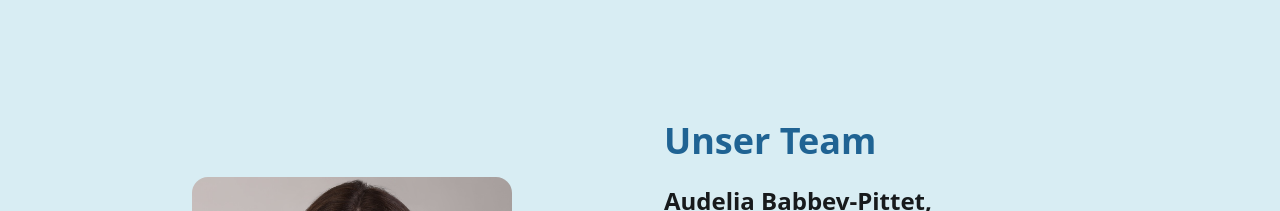
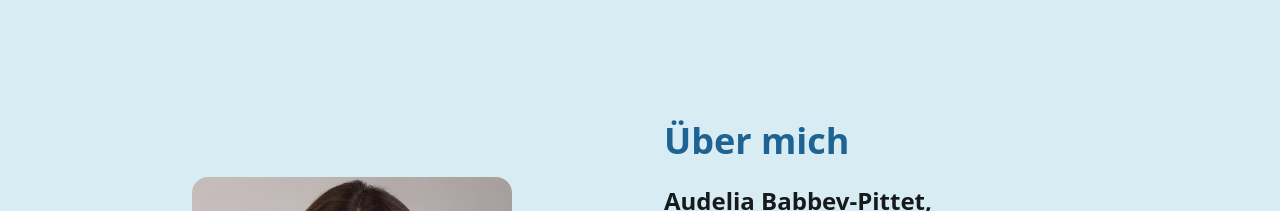
Before and after one commit to liapit/bewerbungswerkstatt, a React (Vite) app: page / in a window 1280 px wide. Shown: the part 3160-3371 px from the top of the page. Built offline with nearby package versions, Linux system fonts and the light colour scheme.

Commit message:
über mich

```diff
--- a/src/components/About.tsx
+++ b/src/components/About.tsx
@@ -15,7 +15,7 @@ const About = () => {
             </div>
             <div className="space-y-6">
               <h2 className="text-3xl lg:text-4xl font-bold text-primary">
-                Unser Team
+                Über mich
               </h2>
               <h3 className="text-2xl font-bold text-foreground">
                 Audelia Babbev-Pittet, Bewerbungscoach
```
